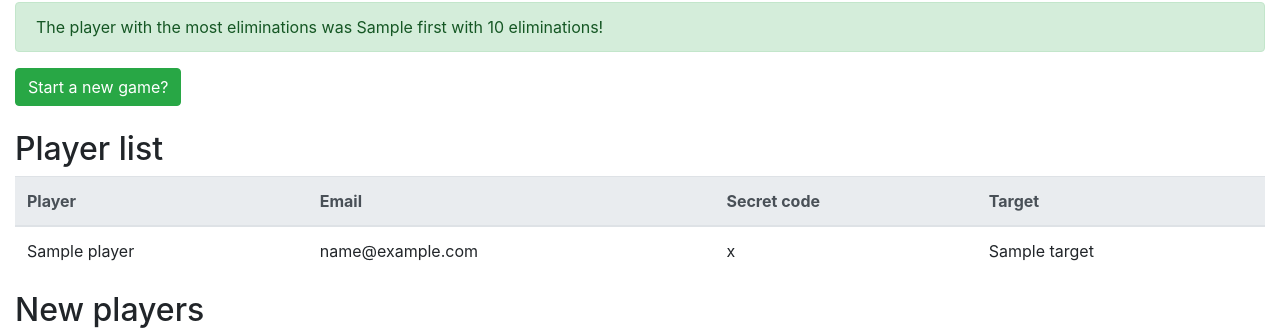
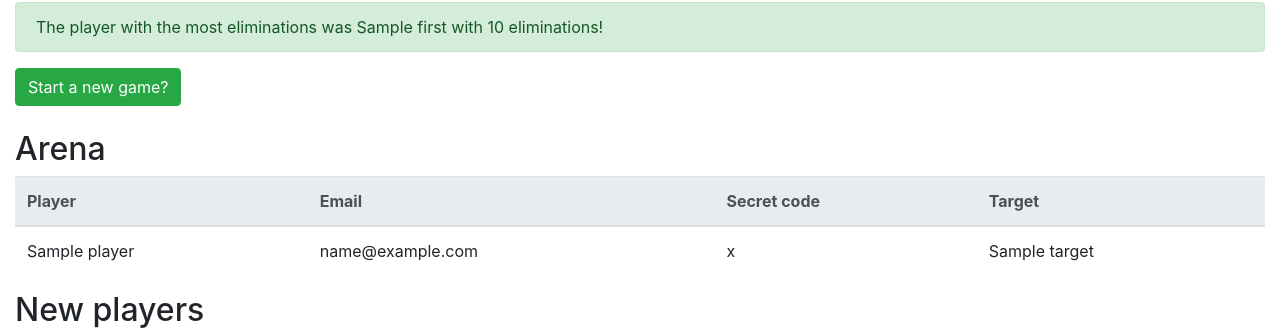
Before and after one commit to philyang07/gotcha, a Django app: template accounts/templates/accounts/admin_player_list.html in a window 1280 px wide. Shown: the part 110-442 px from the top of the page. Run offline with Django 3.2, Linux system fonts and the light colour scheme; the template is opened without the code that fills it: most values are stand-ins (such as "Sample title", 1, 10 or a date in 2020); some libraries are stand-ins or nearby versions.

Commit message:
few name changes

```diff
--- a/accounts/templates/accounts/admin_player_list.html
+++ b/accounts/templates/accounts/admin_player_list.html
@@ -28,7 +28,7 @@
 <p class="alert alert-success">Game in progress</p>
 {% endif %}
 {% if players %}
-<h2 class="mt-4">Player list</h2>
+<h2 class="mt-4">Arena</h2>
 <div class="table-responsive">
     <table class="player_list table">
         <thead class="thead-light">
--- a/accounts/views.py
+++ b/accounts/views.py
@@ -396,6 +396,7 @@ def manual_add(request):
             return HttpResponseRedirect(reverse('accounts:player_list'))
         player = Player.objects.get(pk=request.POST["pk"])
         player.manual_add()
+        messages.add_message(request, messages.INFO, "Added " + str(player) + " into the arena")
     if request.user.has_perm("accounts.game_admin"):
         return HttpResponseRedirect(reverse('accounts:player_list'))
     return HttpResponseRedirect(reverse('accounts:profile'))
```
